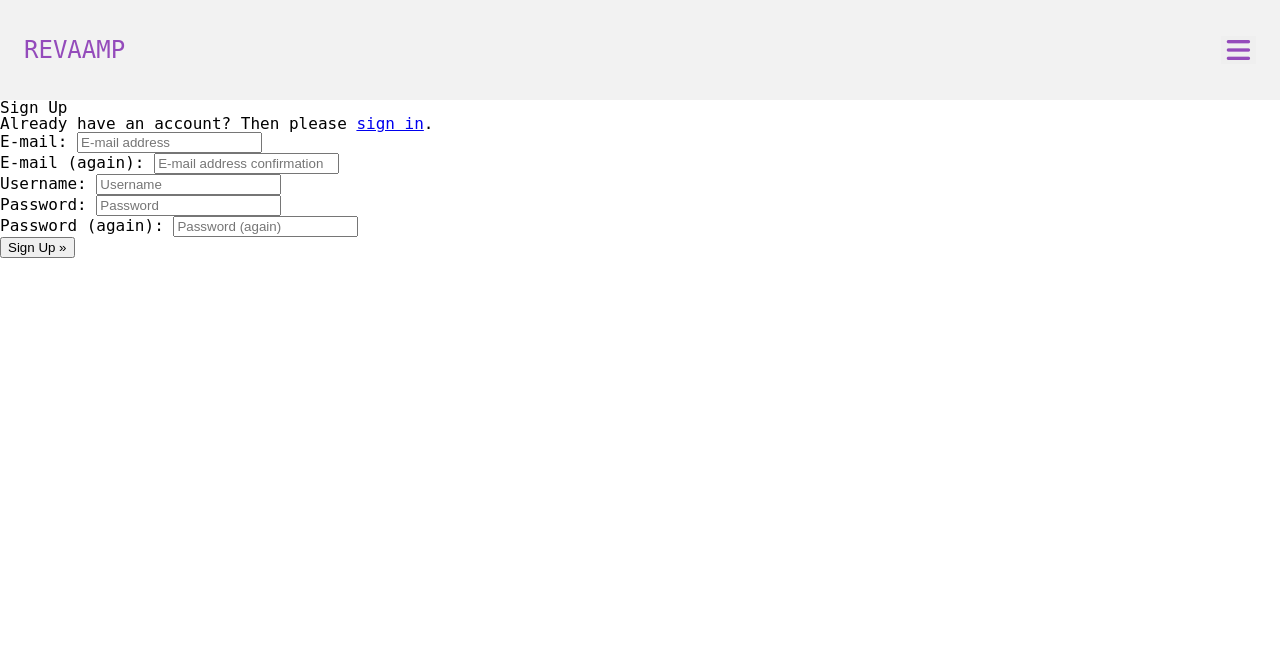
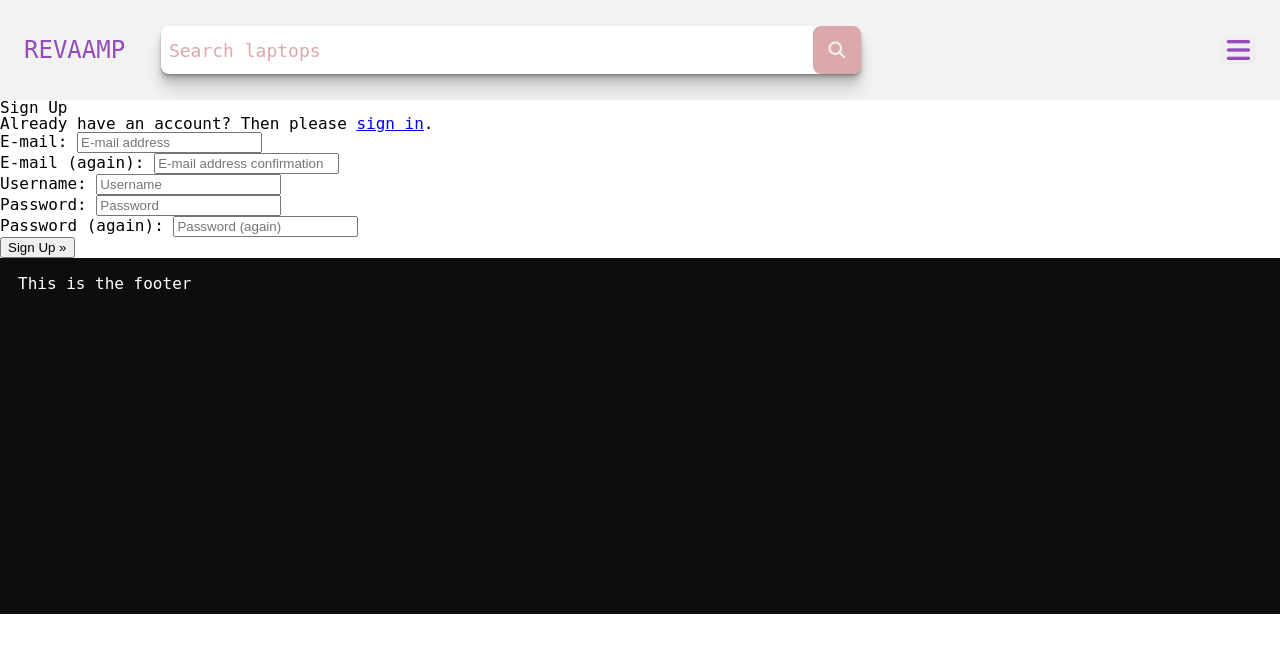
Before and after one commit to IainMcHugh/milestone-project-4, a Django app: page /accounts/signup/ in a window 1280 px wide. Shown: the top 653 px of the page. Run offline with Django 3.2, Linux system fonts and the light colour scheme; parts of the project's set-up code (start-up, migrations or seed data) failed here and were passed over; some libraries are stand-ins or nearby versions.

Commit message:
extending mobile responsive styles to md and lg screens

```diff
--- a/revaamp/static/css/base.css
+++ b/revaamp/static/css/base.css
@@ -25,7 +25,7 @@ header {
     display: flex;
     justify-content: space-between;
     align-items: center;
-    z-index: 9000;
+    z-index: 9900;
 }
 
 .header-offset {
@@ -37,19 +37,27 @@ header {
     color: var(--PURPLE_PLUM);
 }
 
+.header-search {
+    display: none;
+}
+
 .header-dropdown {
     display: none;
-    position: absolute;
+    position: fixed;
     top: 100px;
     left: 0;
     right: 0;
     border-radius: 0 0 24px 24px;
     background-color: var(--OFFWHITE);
     height: 60vh;
-    box-shadow: 2px 2px 2px rgba(0, 0, 0, 0.13);
     animation: headerDropdown 800ms ease-in-out forwards;
-    z-index: 0;
+    z-index: 9000;
     padding: 24px;
+    box-shadow: 0 1px 1px rgba(0,0,0,0.12),
+              0 2px 2px rgba(0,0,0,0.12),
+              0 4px 4px rgba(0,0,0,0.12),
+              0 8px 8px rgba(0,0,0,0.12),
+              0 16px 16px rgba(0,0,0,0.12);
 }
 
 .dropdown-close {
@@ -94,7 +102,116 @@ header {
     box-shadow: 2px 2px 4px rgba(0, 0, 0, 0.13);
 }
 
+/* Footer */
+
+footer {
+    background-color: var(--OFFBLACK);
+    color: white;
+    height: 40vh;
+    padding: 18px;
+}
+
 /* Homepage */
+
+.home-search-container {
+    background-color: var(--PURPLE);
+    padding: 28px 24px 48px;
+    box-shadow: 2px 2px 4px rgba(0, 0, 0, 0.13);
+}
+
+.search-form {
+    display: flex;
+    flex-direction: column;
+    justify-content: flex-start;
+}
+
+.search-form > label {
+    color: var(--WHITE);
+    font-size: 28px;
+    margin-bottom: 16px;
+ }
+
+.input-container {
+    position: relative;
+}
+
+.search-container {
+    position: relative;
+    height: 48px;
+    display: flex;
+    min-width: 400px;
+    max-width: 700px;
+}
+
+.search-container > input {
+    border: 0;
+    outline: 0;
+    box-sizing: border-box;
+    height: 100%;
+    width: 100%;
+    border-radius: 8px;
+    padding: 0 8px;
+    font-size: 18px;
+    font-family: 'PT Mono', monospace;
+    box-shadow: 0 1px 1px rgba(0,0,0,0.12),
+              0 2px 2px rgba(0,0,0,0.12),
+              0 4px 4px rgba(0,0,0,0.12),
+              0 8px 8px rgba(0,0,0,0.12),
+              0 16px 16px rgba(0,0,0,0.12);
+}
+
+.search-container > input::placeholder {
+    color: var(--PASTEL_PINK);
+}
+
+.search-container > input:focus {
+    border-radius: 8px 8px 0 0;
+}
+
+.search-container > input:focus ~ button {
+    border-radius: 8px 8px 0 8px;
+}
+
+.search-container > button {
+    border: 0;
+    outline: 0;
+    position: absolute;
+    top:0;
+    right: 0;
+    bottom: 0;
+    /* height: 48px; */
+    width: 48px;
+    border-radius: 8px;
+    background-color: var(--PASTEL_PINK);
+}
+
+.search-suggestions {
+    background-color: var(--WHITE);
+    position: absolute;
+    top: 48px;
+    left: 0;
+    right: 0;
+    min-width: 400px;
+    max-width: 700px;
+    padding: 8px 0;
+    border-radius: 0 0 8px 8px;
+    z-index: 9000;
+    box-shadow: 0 1px 1px rgba(0,0,0,0.12),
+              0 2px 2px rgba(0,0,0,0.12),
+              0 4px 4px rgba(0,0,0,0.12),
+              0 8px 8px rgba(0,0,0,0.12),
+              0 16px 16px rgba(0,0,0,0.12);
+}
+
+.search-items > li {
+    padding: 8px;
+    cursor: pointer;
+}
+
+.search-items > li:hover {
+    background-color: var(--OFFWHITE);
+}
+
 .home-container {
     background: url('/media/homepage_hero.jpg') no-repeat center center fixed;
     background-size: cover;
@@ -132,6 +286,10 @@ header {
     color: var(--PURPLE_PLUM);
 }
 
+.fa-search {
+    color: var(--OFFWHITE);
+}
+
 /* Animations */
 
 @keyframes headerDropdown {
@@ -146,12 +304,25 @@ header {
 
 /* Medium */
 @media only screen and (min-width: 768px) {
-    .header-offset {
-        /* padding-top: 150px; */
+    .header-search {
+        display: block;
+        width: 70vw;
     }
+
+    .home-search-container {
+        display: none;
+    }
+
+
+.home-container {
+    height: 90vh;
+    width: auto;
+}
 }
 
 /* Large */
 @media only screen and (min-width: 1004px) {
-
+    .header-search {
+        width: 80vw;
+    }
 }
--- a/revaamp/templates/base.html
+++ b/revaamp/templates/base.html
@@ -40,6 +40,27 @@
   <body>
     <header>
         <h2 class='site_logo'>REVAAMP</h2>
+
+        <div class="header-search">
+          <form class='search-form'>
+            <!-- <label for="search">Search Revaamp</label> -->
+            <div class="input-container">
+                <div class='search-container'>
+                    <input type="text" name='search' id='search' placeholder="Search laptops" autocomplete="off">
+                    <button type='submit'><i class="fas fa-search fa-lg"></i></button>
+                </div>
+                <!-- <div class="search-suggestions">
+                    <ul class='search-items'>
+                        <li>Item 1</li>
+                        <li>Item 2</li>
+                        <li>Item 3</li>
+                    </ul>
+                </div> -->
+            </div>
+        </form>
+
+        </div>
+
         <button class='fake-btn toggle-dropdown'><i class="fas fa-bars fa-2x"></i></button>
     </header>
     <div class=header-dropdown>
@@ -91,6 +112,9 @@
     {% block postloadjs %}
     {% endblock %}
 
+    <footer>
+      This is the footer
+    </footer>
   </div>
   </body>
 </html>
```
Also changed, not shown: other parts of revaamp/static/css/base.css (+38 -1 lines), revaamp/home/templates/home/index.html (+26 -3 lines).
